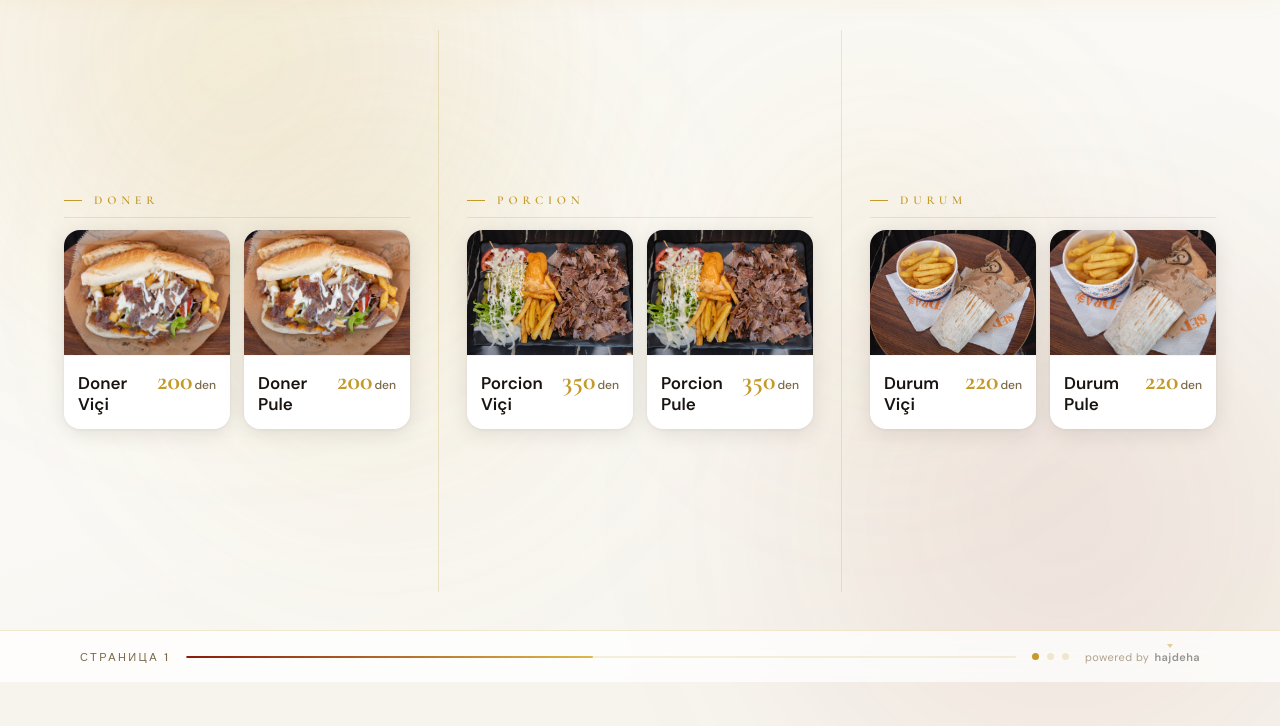
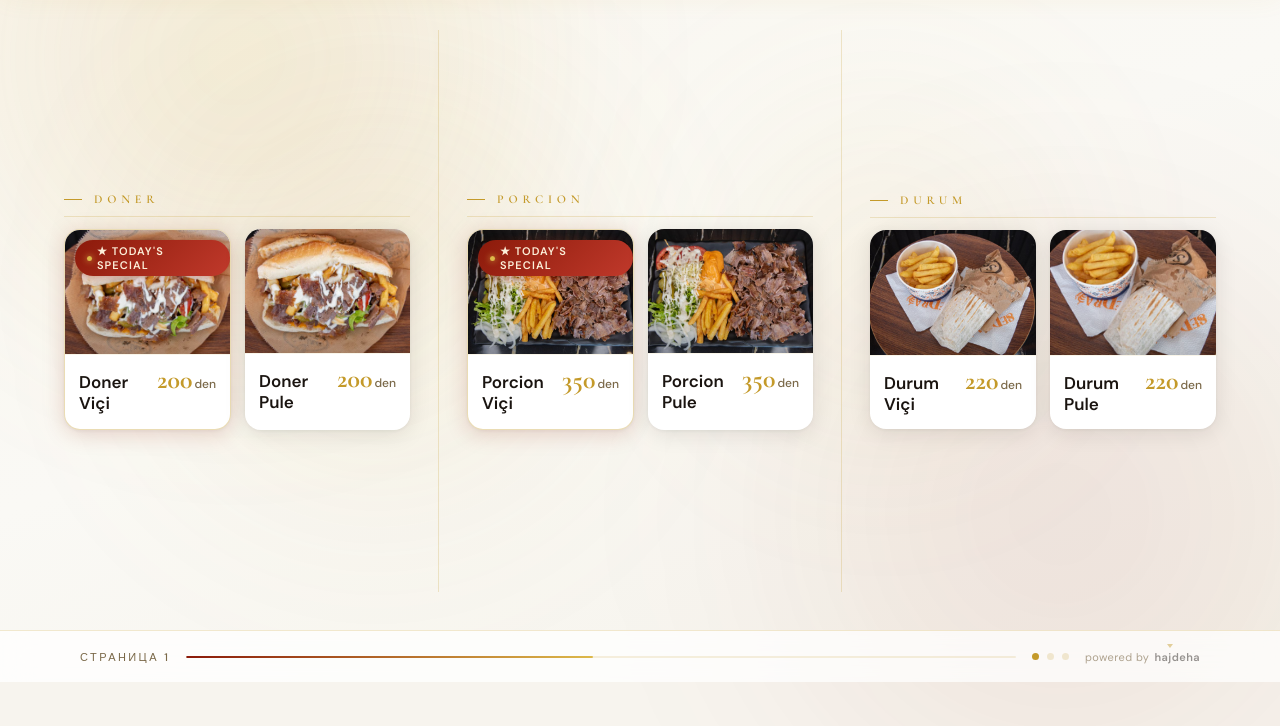
Before and after one commit to eademi210436-gif/Sedra, a plain HTML site: page index.html in a window 1280 px wide. Shown: the part 118-844 px from the top of the page. Drawn offline with nearby package versions, Linux system fonts and the light colour scheme.

Commit message:
Update index.html

```diff
--- a/index.html
+++ b/index.html
@@ -197,6 +197,26 @@
     border:1px solid var(--rule);
   }
 
+  /* today's special badge */
+  .card-special {
+    position:absolute; top:10px; left:10px;
+    background:linear-gradient(135deg,#8B1A0A,#C0392B);
+    border-radius:20px; padding:4px 12px;
+    font-size:11px; font-weight:700; color:#FCEFD9;
+    letter-spacing:.1em; text-transform:uppercase;
+    box-shadow:0 3px 10px rgba(139,26,10,.35);
+    display:flex; align-items:center; gap:5px;
+  }
+  .card-special::before {
+    content:''; width:5px; height:5px; border-radius:50%;
+    background:var(--gold-lt);
+    box-shadow:0 0 6px var(--gold-lt);
+  }
+  .card.is-special {
+    box-shadow:0 4px 22px rgba(139,26,10,.18), 0 1px 4px rgba(30,20,5,.06);
+    border:1px solid rgba(196,154,42,.35);
+  }
+
   /* thin vertical divider between categories */
   .v-div { width:1px; background:var(--rule); align-self:stretch; flex-shrink:0; margin:10px 4px; }
 
@@ -287,10 +307,11 @@
     <div class="cat">
       <div class="cat-title">Doner</div>
       <div class="cards">
-        <div class="card">
+        <div class="card is-special">
           <div class="card-img-wrap">
             <img class="card-img" src="images/doner-vici.png" alt="Doner Viçi" onerror="this.style.minHeight='160px'">
           </div>
+          <div class="card-special">★ Today's Special</div>
           <div class="card-body">
             <div><div class="card-name">Doner Viçi</div></div>
             <div class="card-price">200<small>den</small></div>
@@ -314,10 +335,11 @@
     <div class="cat">
       <div class="cat-title">Porcion</div>
       <div class="cards">
-        <div class="card">
+        <div class="card is-special">
           <div class="card-img-wrap">
             <img class="card-img" src="images/porcion-vici.png" alt="Porcion Viçi" onerror="this.style.minHeight='160px'">
           </div>
+          <div class="card-special">★ Today's Special</div>
           <div class="card-body">
             <div><div class="card-name">Porcion Viçi</div></div>
             <div class="card-price">350<small>den</small></div>
```
